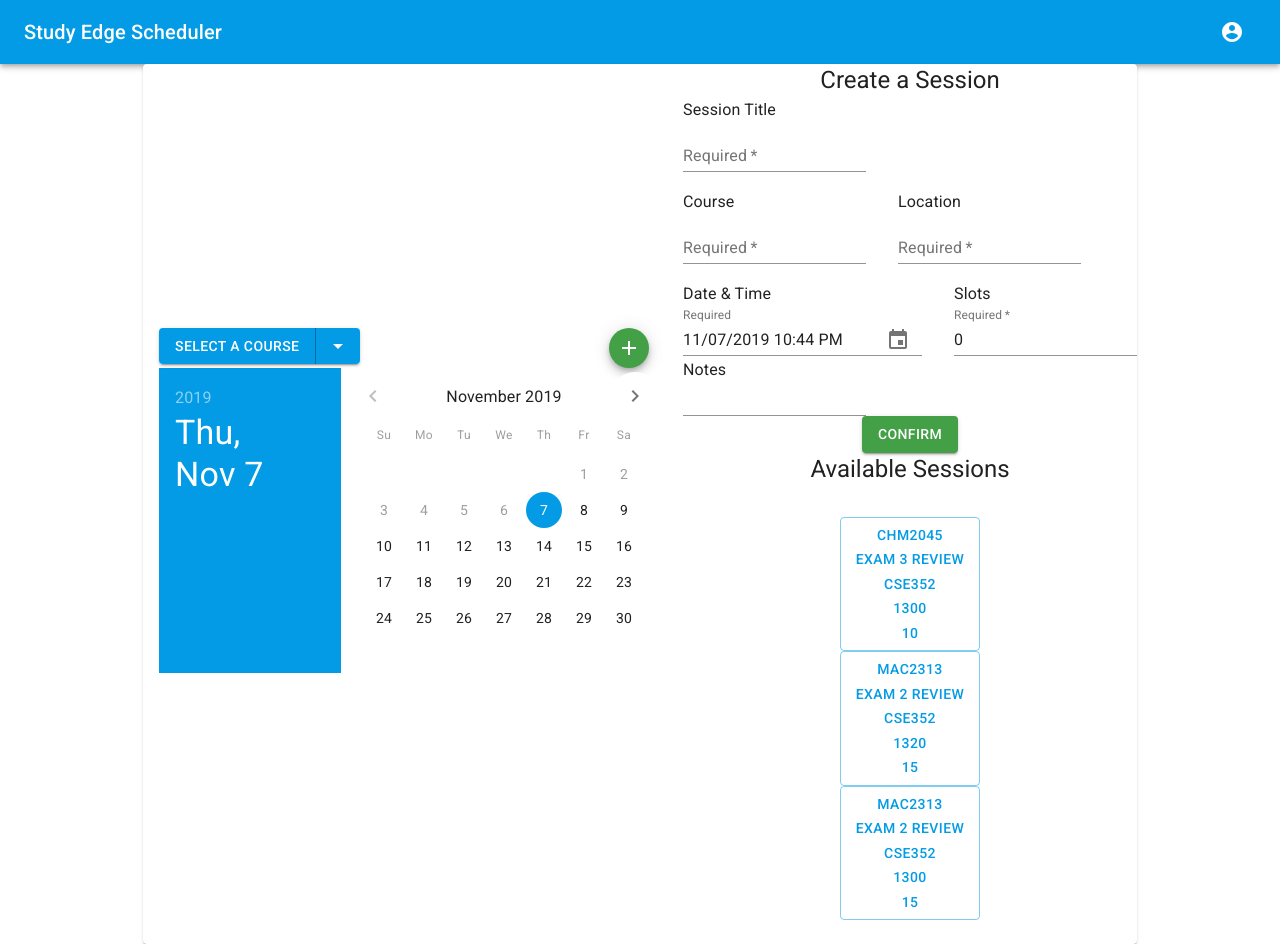
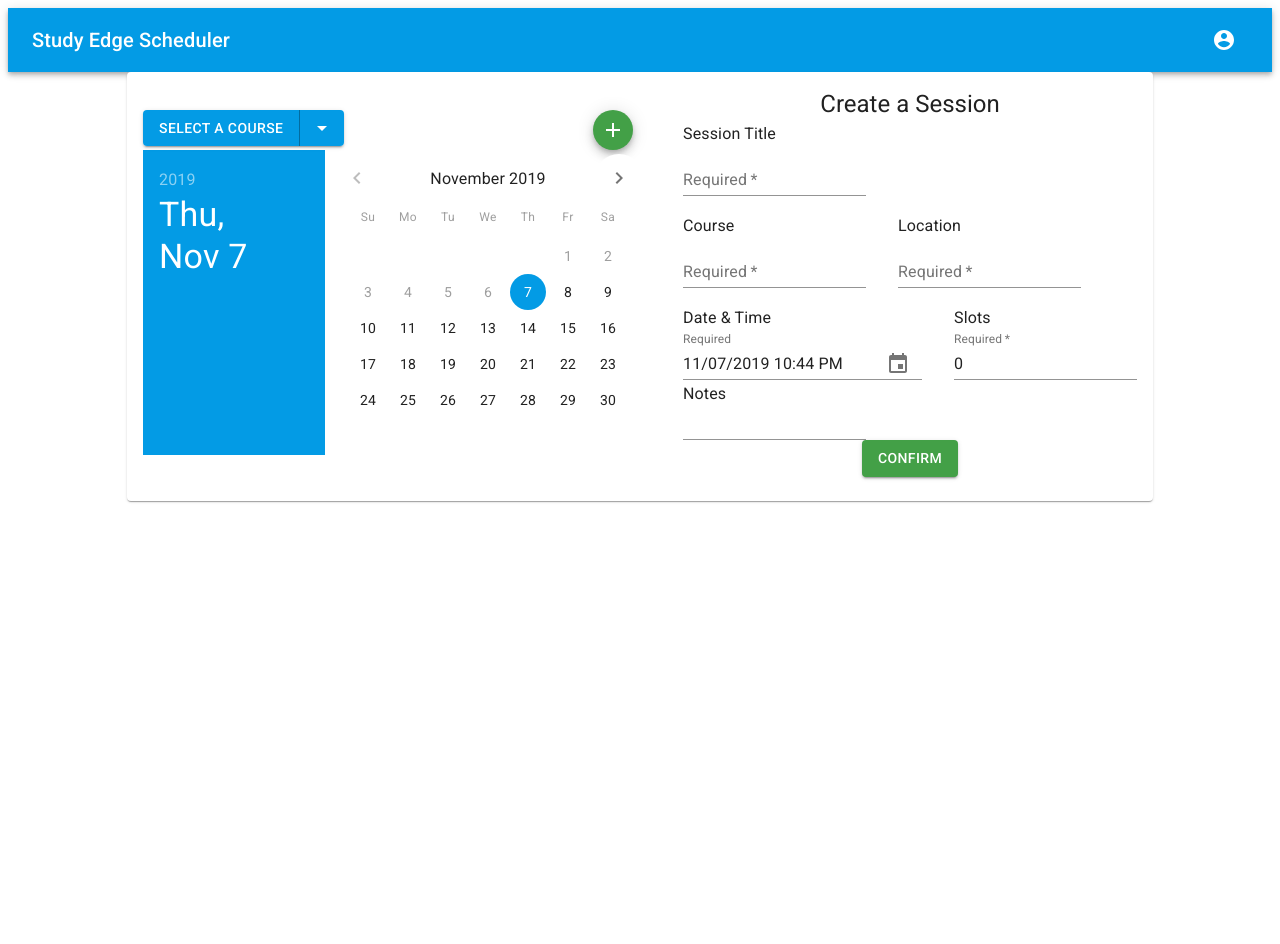
Before and after one commit to Softwareengineering3a/StudyEdge-Scheduler, a React (Create React App) app in the folder client/: page /Home in a window 1280 px wide. Both pictures are taken after a click on the button 740 px from the left and 161 px from the top of the page. After the commit the page ends 800 px from the top, so only its background shows below. Built offline with nearby package versions, Linux system fonts and the light colour scheme.

Commit message:
Added detailed session view

```diff
--- a/client/src/components/AvailableSessions/AvailableSessions.js
+++ b/client/src/components/AvailableSessions/AvailableSessions.js
@@ -2,16 +2,32 @@
 import { Typography } from '@material-ui/core';
 import Button from '@material-ui/core/Button';
 import Grid from '@material-ui/core/Grid';
-import Card from '@material-ui/core/Card'
+import DetailedSessionView from '../DetailedSessionView/DetailedSessionView';
+
 
 class AvailableSessions extends Component {
+    constructor(props) {
+        super(props);
+        this.state = {
+            showCreateSession: false,
+        };
+        this.displayCreateSession = this.displayCreateSession.bind(this);
+    }
+
+    displayCreateSession = (id) => {
+        this.setState({
+            showCreateSession: true,
+            modelId: id
+        });
+    }
+
     render(){
 
         const myReservation = [{
             id: 1,
-            date : "11/7/2019",
+            date : "11/6/2019",
             time : 1300,
-            class : "CHM2045",
+            course : "CHM2045",
             title : "Exam 3 Review",
             location : "CSE352",
             slots: 10
@@ -19,7 +35,7 @@
         {   id: 2,
             date : "11/7/2019",
             time : 1320,
-            class : "MAC2313",
+            course : "MAC2313",
             title : "Exam 2 Review",
             location : "CSE352",
             slots: 15
@@ -28,21 +44,23 @@
             id: 3,
             date : "11/7/2019",
             time : 1300,
-            class : "MAC2313",
+            course : "MAC2313",
             title : "Exam 2 Review",
             location : "CSE352",
             slots: 15
         }
         ]
-        const listSessions = myReservation.map((session) =>
+        const listSessions = myReservation.map((session, index) =>
             <Grid container
                 direction="column"
                 alignItems="center"
                 justify = "center"
-        spacing={0}>
-        <Button variant="outlined" color="primary" key={session.id}>
+                spacing={0}
+                key={index}
+                >
+                <Button variant="outlined" color="primary" key={index} onClick = {this.displayCreateSession}>
                     <Grid item>
-            <Grid>{session.class}</Grid>
+                    <Grid>{session.course}</Grid>
                     <Grid>{session.title}</Grid>
                     <Grid>{session.location}</Grid>
                     <Grid>{session.time}</Grid>
@@ -51,21 +69,22 @@
                 </Button>
             </Grid>
         );
-
         return (
             <Grid
                 container
                 direction="column"
                 alignItems="center"
                 justify = "center"
-                spacing={4}>
+                spacing={0}>
+            <Grid item>
+            {this.state.showCreateSession ?
+            <DetailedSessionView myReservation = {myReservation} /> :
                 <Grid item>
                  <Typography variant="h5" className = "center">
                     Available Sessions
                 </Typography>
-                </Grid>
-                <Grid item>
                 {listSessions}
+                </Grid>}
             </Grid>
         </Grid>
         );
--- a/client/src/components/CreateASession/CreateASession.js
+++ b/client/src/components/CreateASession/CreateASession.js
@@ -85,11 +85,11 @@
                     container
                     direction="column"
                     alignItems="center"
-                    spacing={4}
+                    spacing={0}
                 >
                     <Typography variant="h5" className="center">
                         Create a Session
-                </Typography>
+                    </Typography>
                     <form autoComplete="off">
                         <Grid item>
                             <Grid
--- a/client/src/views/Home/Home.css
+++ b/client/src/views/Home/Home.css
@@ -1,6 +1,3 @@
-body {
-    margin: 0;
-}
 
 .center {
     float: center;
@@ -10,17 +7,6 @@
     vertical-align: auto;
 }
 
-h1 {
-    font-size: 2.75rem;
-    font-family: "Roboto", "Helvetica", "Arial", sans-serif;
-    font-weight: 300;
-    line-height: 1;
-    letter-spacing: -0.01562em;
-}
-
-p {
-    font-family: "Roboto", "Helvetica", "Arial", sans-serif;
-}
 
 .CreateButton {
     left:450px;
--- a/client/src/views/Home/Home.js
+++ b/client/src/views/Home/Home.js
@@ -38,14 +38,6 @@
             controlledDate: null,
         };
         this.displayCreateSession = this.displayCreateSession.bind(this);
-        this.getDay = this.getDay;
-    }
-
-    dateUpdate(date) {
-        this.setState({ date: date })
-        if (date) {
-            console.log(date);
-        }
     }
 
     displayCreateSession = () => {
@@ -84,7 +76,6 @@
                                         <Fab className="CreateButton" size="small" color="secondary" aria-label="add" onClick={this.displayCreateSession} onDoubleClick="disable" >
                                             <AddIcon />
                                         </Fab>
-
                                         <StaticDatePicker onClick ={this.listSessions} />
                                     </CardContent>
                                 </Grid>
@@ -92,9 +83,8 @@
                                     <CardContent>
                                         {this.state.showCreateSession ?
                                             <CreateASession /> :
-                                            null
+                                            <AvailableSessions />
                                         }
-                                        <AvailableSessions></AvailableSessions>
                                     </CardContent>
                                 </Grid>
                             </Grid>
```
Also changed, not shown: client/src/components/CreateASession/DatePicker.js (deleted, +0 -23 lines). Lines whose indentation alone changed are shown as unchanged.
